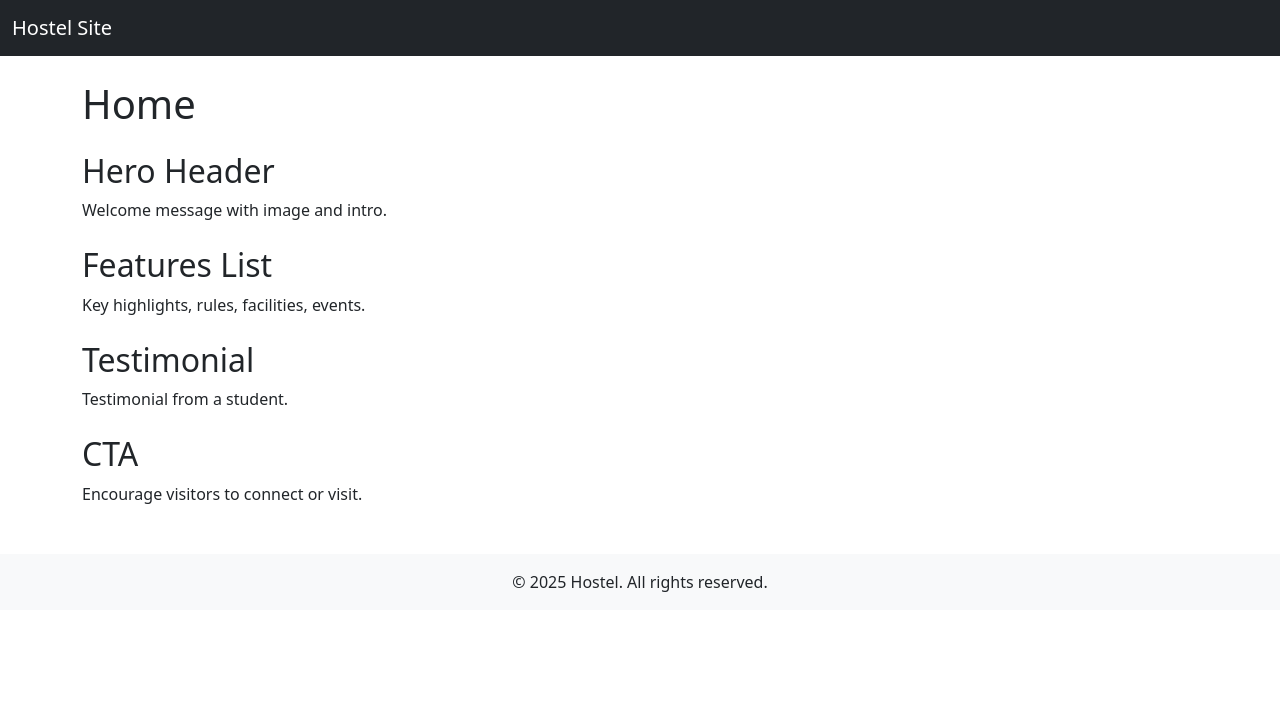
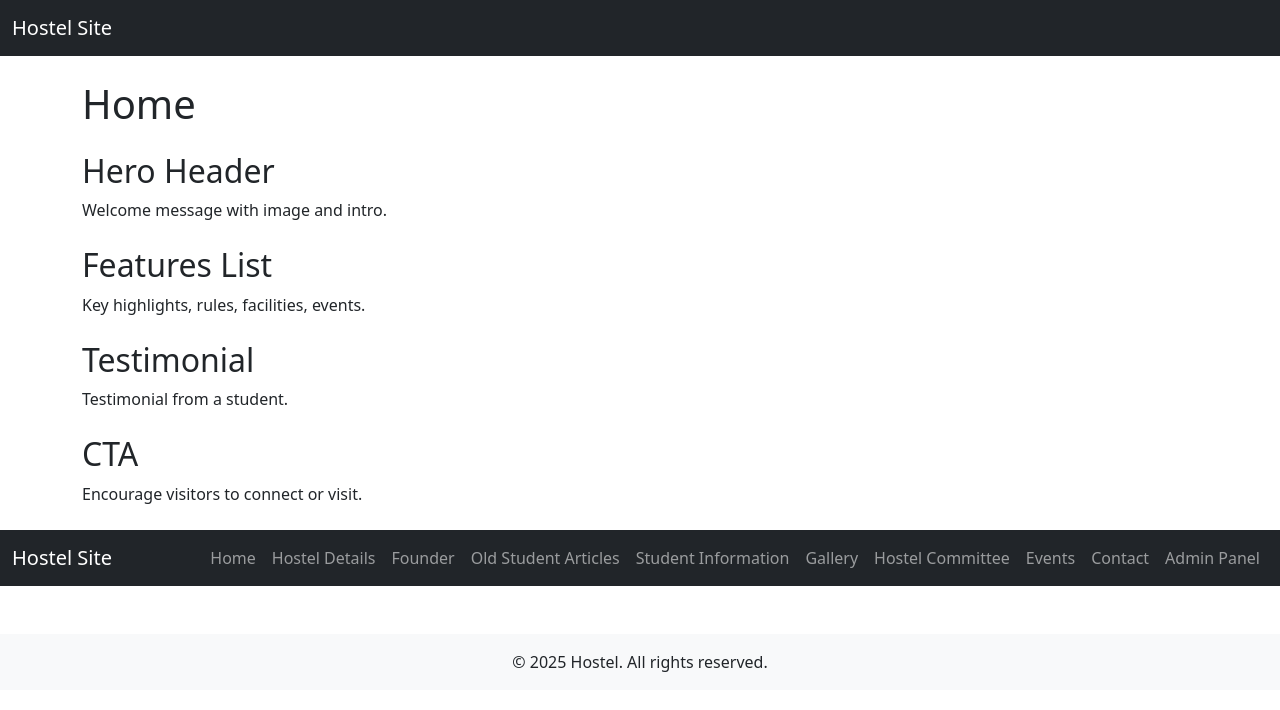
Before and after one commit to Tarun1203/RCRSKPTEST, a plain HTML site: page indes.html in a window 1280 px wide. Drawn offline with nearby package versions, Linux system fonts and the light colour scheme.

Commit message:
Update indes.html

```diff
--- a/indes.html
+++ b/indes.html
@@ -19,6 +19,29 @@
     <section class="my-4"><h2>Testimonial</h2><p>Testimonial from a student.</p></section>
     <section class="my-4"><h2>CTA</h2><p>Encourage visitors to connect or visit.</p></section>
   </div>
+  <nav class="navbar navbar-expand-lg navbar-dark bg-dark">
+  <div class="container-fluid">
+    <a class="navbar-brand" href="index.html">Hostel Site</a>
+    <button class="navbar-toggler" type="button" data-bs-toggle="collapse" data-bs-target="#navbarNav">
+      <span class="navbar-toggler-icon"></span>
+    </button>
+    <div class="collapse navbar-collapse" id="navbarNav">
+      <ul class="navbar-nav ms-auto">
+        <li class="nav-item"><a class="nav-link" href="index.html">Home</a></li>
+        <li class="nav-item"><a class="nav-link" href="hostel-details.html">Hostel Details</a></li>
+        <li class="nav-item"><a class="nav-link" href="founder.html">Founder</a></li>
+        <li class="nav-item"><a class="nav-link" href="old-student-articles.html">Old Student Articles</a></li>
+        <li class="nav-item"><a class="nav-link" href="student-information.html">Student Information</a></li>
+        <li class="nav-item"><a class="nav-link" href="gallery.html">Gallery</a></li>
+        <li class="nav-item"><a class="nav-link" href="hostel-committee.html">Hostel Committee</a></li>
+        <li class="nav-item"><a class="nav-link" href="events.html">Events</a></li>
+        <li class="nav-item"><a class="nav-link" href="contact.html">Contact</a></li>
+        <li class="nav-item"><a class="nav-link" href="admin.html">Admin Panel</a></li>
+      </ul>
+    </div>
+  </div>
+</nav>
+
   <footer class="bg-light text-center py-3 mt-5">
     &copy; 2025 Hostel. All rights reserved.
   </footer>
```
